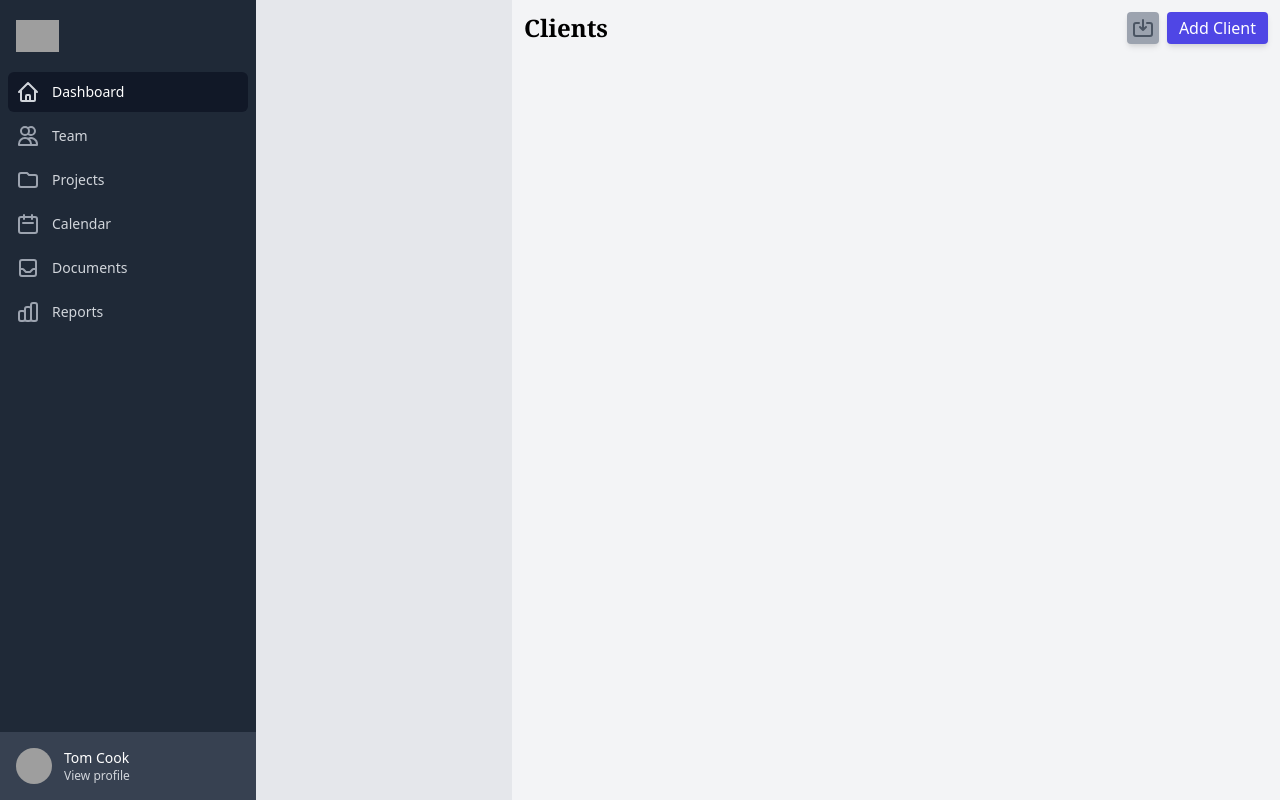
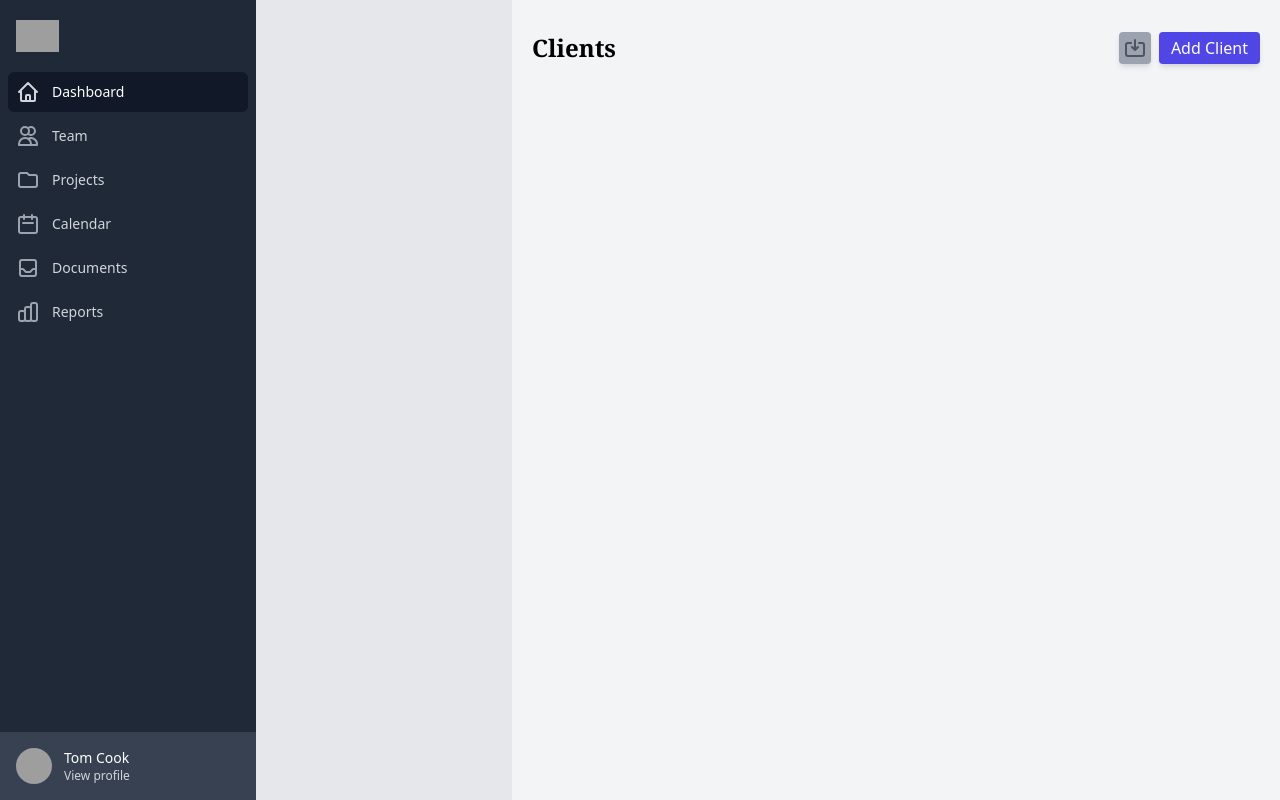
Before and after one commit to Khoby-790/clients-template, a React (Create React App) app: page / in a window 1280 px wide. Built offline with nearby package versions, Linux system fonts and the light colour scheme; grey boxes are pictures that could not be loaded.

Commit message:
--- Auto-Git Commit ---

```diff
--- a/src/pages/Dashboard/Dashboard.jsx
+++ b/src/pages/Dashboard/Dashboard.jsx
@@ -5,7 +5,7 @@ const Dashboard = () => {
     <Fragment>
       <div className="flex h-full">
         <div className="w-64 border-r h-full bg-gray-200"></div>
-        <div className="flex-1 flex flex-col px-3">
+        <div className="flex-1 flex flex-col px-5  pt-5">
           <div className="flex w-full justify-between py-3">
             <div>
               <h1 className="font-semibold font-serif text-2xl">Clients</h1>
```
